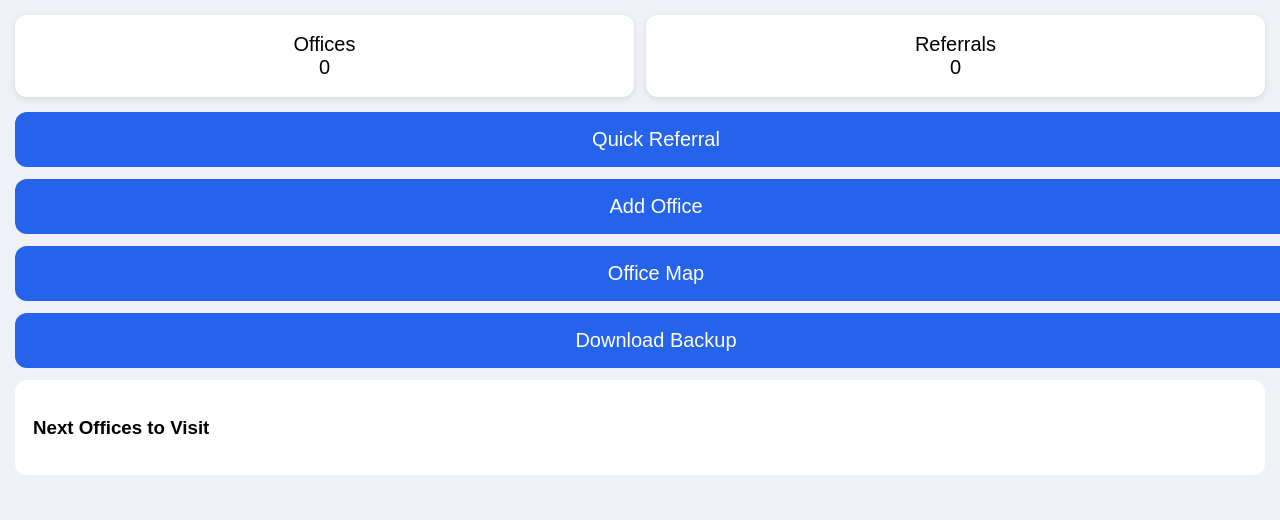
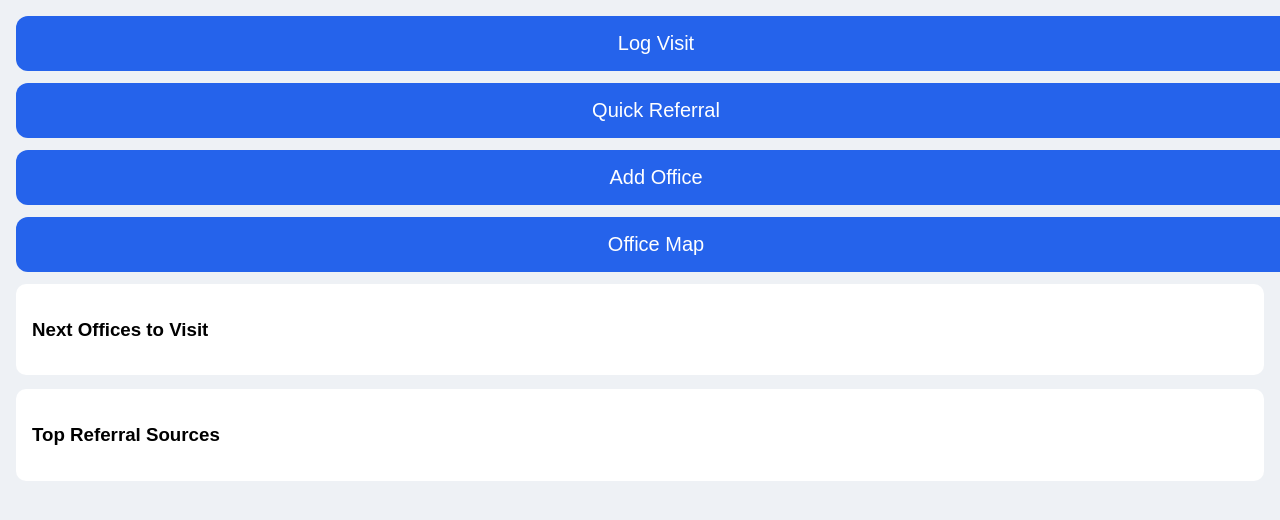
Before and after one commit to rogers8733-rgb/medical-crm, a Flask app: page / in a window 1280 px wide. Shown: the part 64-584 px from the top of the page. Run offline with Flask 3, Linux system fonts and the light colour scheme.

Commit message:
analytics  upgrade

```diff
--- a/app.py
+++ b/app.py
@@ -2,6 +2,7 @@
 from flask import Flask, render_template, request, redirect, send_file
 import csv, os, zipfile
 from datetime import datetime, timedelta
+from collections import defaultdict
 
 app = Flask(__name__)
 
@@ -11,122 +12,140 @@ REF_FILE = "referrals.csv"
 
 RULES = {"A":14,"B":30,"C":60,"D":120}
 
-
 def read_csv(file):
-    rows = []
+    rows=[]
     try:
         with open(file,"r") as f:
-            reader = csv.reader(f)
+            reader=csv.reader(f)
             for r in reader:
                 rows.append(r)
     except:
         pass
     return rows
 
-
 def append_csv(file,row):
     with open(file,"a",newline="") as f:
-        writer = csv.writer(f)
+        writer=csv.writer(f)
         writer.writerow(row)
 
-
 def last_visit(name,visits):
-    v = [x for x in visits if x[0] == name]
+    v=[x for x in visits if x[0]==name]
     if v:
         return v[-1][1]
     return None
 
-
 @app.route("/")
 def index():
 
-    offices = read_csv(OFFICE_FILE)
-    visits = read_csv(VISIT_FILE)
-    refs = read_csv(REF_FILE)
+    offices=read_csv(OFFICE_FILE)
+    visits=read_csv(VISIT_FILE)
+    refs=read_csv(REF_FILE)
 
-    next_visits = []
+    next_visits=[]
+    leaderboard=defaultdict(int)
+    visit_counts=defaultdict(int)
+
+    for v in visits:
+        visit_counts[v[0]]+=1
+
+    for r in refs:
+        leaderboard[r[0]]+=1
+
+    conversion=[]
 
     for o in offices:
-        name, md, phone, cls, added, notes, address = o
+        name=o[0]
 
-        last = last_visit(name, visits)
+        last=last_visit(name,visits)
 
         if last:
-            d = datetime.strptime(last,"%Y-%m-%d")
-            due = d + timedelta(days=RULES.get(cls,60))
-
-            if due <= datetime.today():
+            d=datetime.strptime(last,"%Y-%m-%d")
+            due=d+timedelta(days=RULES.get(o[3],60))
+            if due<=datetime.today():
                 next_visits.append(name)
-
         else:
             next_visits.append(name)
+
+        visits_total=visit_counts[name]
+        refs_total=leaderboard[name]
+
+        pct=0
+        if visits_total>0:
+            pct=round((refs_total/visits_total)*100,1)
+
+        conversion.append((name,refs_total,pct))
+
+    conversion=sorted(conversion,key=lambda x:x[1],reverse=True)
 
     return render_template(
         "index.html",
         total_offices=len(offices),
         total_refs=len(refs),
-        next_visits=next_visits
+        next_visits=next_visits,
+        leaderboard=conversion[:5]
     )
 
+@app.route("/visits",methods=["GET","POST"])
+def visits():
+
+    offices=read_csv(OFFICE_FILE)
+
+    if request.method=="POST":
+        office=request.form["office"]
+        note=request.form["note"]
+        today=datetime.today().strftime("%Y-%m-%d")
+        append_csv(VISIT_FILE,[office,today,note])
+        return redirect("/visits")
+
+    return render_template("visits.html",offices=offices)
 
 @app.route("/quick_referral",methods=["GET","POST"])
 def quick():
 
-    offices = read_csv(OFFICE_FILE)
+    offices=read_csv(OFFICE_FILE)
 
-    if request.method == "POST":
-
-        office = request.form["office"]
-        rtype = request.form["rtype"]
-
-        today = datetime.today().strftime("%Y-%m-%d")
-
+    if request.method=="POST":
+        office=request.form["office"]
+        rtype=request.form["rtype"]
+        today=datetime.today().strftime("%Y-%m-%d")
         append_csv(REF_FILE,[office,today,rtype,""])
-
         return redirect("/")
 
-    return render_template("quick.html", offices=offices)
-
+    return render_template("quick.html",offices=offices)
 
 @app.route("/add",methods=["GET","POST"])
 def add():
 
-    if request.method == "POST":
+    if request.method=="POST":
+        office=request.form["office"]
+        md=request.form["md"]
+        phone=request.form["phone"]
+        address=request.form["address"]
+        cls=request.form["classification"]
+        notes=request.form["notes"]
 
-        office = request.form["office"]
-        md = request.form["md"]
-        phone = request.form["phone"]
-        address = request.form["address"]
-        cls = request.form["classification"]
-        notes = request.form["notes"]
-
-        today = datetime.today().strftime("%Y-%m-%d")
+        today=datetime.today().strftime("%Y-%m-%d")
 
         append_csv(OFFICE_FILE,[office,md,phone,cls,today,notes,address])
-
         return redirect("/")
 
     return render_template("add.html")
-
 
 @app.route("/map")
 def map_page():
     return render_template("map.html")
 
-
 @app.route("/backup")
 def backup():
 
-    zipname = "crm_backup.zip"
+    zipname="crm_backup.zip"
 
     with zipfile.ZipFile(zipname,"w") as z:
-
         for f in [OFFICE_FILE,VISIT_FILE,REF_FILE]:
             if os.path.exists(f):
                 z.write(f)
 
     return send_file(zipname,as_attachment=True)
 
-
 if __name__ == "__main__":
     app.run()
--- a/templates/index.html
+++ b/templates/index.html
@@ -6,98 +6,50 @@
 <title>Marketing CRM</title>
 
 <style>
-body{
-font-family:Arial;
-margin:0;
-background:#eef1f5;
-}
-
-.header{
-background:#1f2937;
-color:white;
-padding:18px;
-font-size:24px;
-text-align:center;
-}
-
-.container{
-padding:15px;
-}
-
-.cards{
-display:grid;
-grid-template-columns:1fr 1fr;
-gap:12px;
-margin-bottom:15px;
-}
-
-.card{
-background:white;
-padding:18px;
-border-radius:12px;
-text-align:center;
-font-size:20px;
-box-shadow:0 2px 6px rgba(0,0,0,0.1);
-}
-
-.button{
-display:block;
-width:100%;
-background:#2563eb;
-color:white;
-padding:16px;
-border-radius:12px;
-text-align:center;
-text-decoration:none;
-font-size:20px;
-margin-bottom:12px;
-}
-
-.list{
-background:white;
-padding:18px;
-border-radius:12px;
-}
-
-.list li{
-margin-bottom:10px;
-font-size:18px;
-}
+body{font-family:Arial;background:#eef1f5;margin:0}
+.header{background:#1f2937;color:white;padding:18px;text-align:center;font-size:24px}
+.container{padding:16px}
+.button{display:block;width:100%;background:#2563eb;color:white;padding:16px;border-radius:12px;text-align:center;text-decoration:none;font-size:20px;margin-bottom:12px}
+.card{background:white;padding:16px;border-radius:10px;margin-bottom:14px}
 </style>
 </head>
 
 <body>
 
-<div class="header">
-Marketing CRM
-</div>
+<div class="header">Marketing CRM</div>
 
 <div class="container">
 
-<div class="cards">
-<div class="card">
-Offices<br>
-{{total_offices}}
-</div>
-
-<div class="card">
-Referrals<br>
-{{total_refs}}
-</div>
-</div>
-
+<a class="button" href="/visits">Log Visit</a>
 <a class="button" href="/quick_referral">Quick Referral</a>
 <a class="button" href="/add">Add Office</a>
 <a class="button" href="/map">Office Map</a>
-<a class="button" href="/backup">Download Backup</a>
 
-<div class="list">
+<div class="card">
+
 <h3>Next Offices to Visit</h3>
+
 <ul>
 {% for n in next_visits %}
 <li>{{n}}</li>
 {% endfor %}
+
 </ul>
+
+</div>
+
+<div class="card">
+
+<h3>Top Referral Sources</h3>
+
+<ul>
+
+{% for o in leaderboard %}
+<li>{{o[0]}} — {{o[1]}} referrals ({{o[2]}}%)</li>
+{% endfor %}
+
+</ul>
+
 </div>
 
 </div>
```
Also changed, not shown: templates/visits.html (+21 -18 lines).
